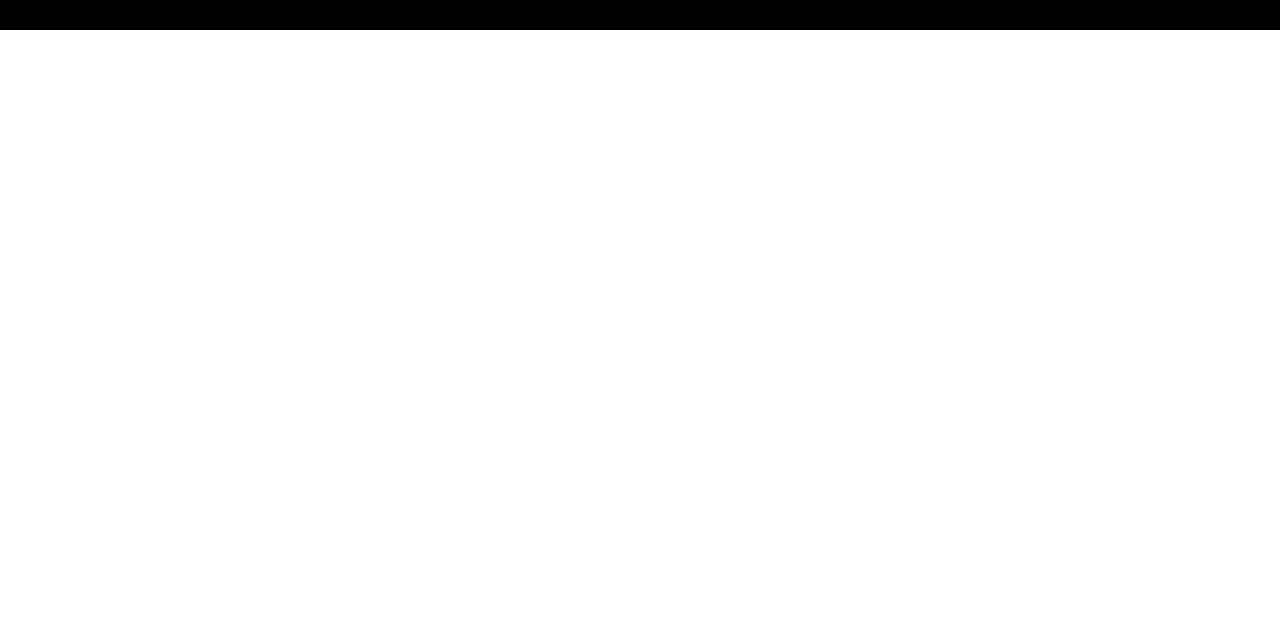
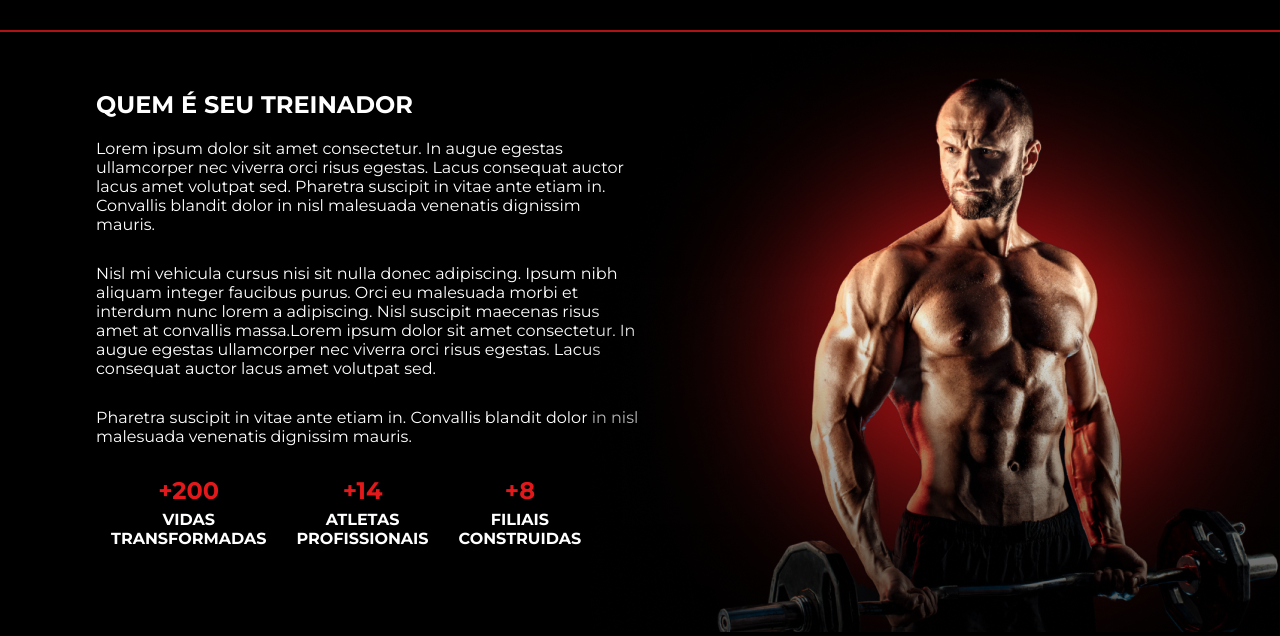
Before and after one commit to Kauasampaio96/web-design-fabrica, a plain HTML site: page index.html in a window 1280 px wide. Shown: the part 2334-2970 px from the top of the page. Before the commit the page ends 2364 px from the top, so only its background shows below. Drawn offline with Linux system fonts and the light colour scheme.

Commit message:
style: inserção section treinamento

```diff
--- a/index.html
+++ b/index.html
@@ -89,6 +89,8 @@
         <div class="box-cards">
 
             <div class="card" id="card1">
+
+                <div class="card-hover"></div>
 
                 <h2>Transformando a alimentação</h2>
 
@@ -183,7 +185,60 @@
 
         </div><!--box dep-->
 
-    </section>
+    </section><!--Section 3 -->
+
+    <!--Section 4-->
+    <section class="sc4-trainer">
+
+        <div class="container">
+
+            <div class="sc4-texts">
+
+                <h1>quem é seu treinador</h1>
+
+                <p>
+                    Lorem ipsum dolor sit amet consectetur. In augue egestas ullamcorper nec viverra orci risus egestas. Lacus consequat auctor lacus amet volutpat sed. Pharetra suscipit in vitae ante etiam in. Convallis blandit dolor in nisl malesuada venenatis dignissim mauris.
+                </p>
+
+                <p>
+                    Nisl mi vehicula cursus nisi sit nulla donec adipiscing. Ipsum nibh aliquam integer faucibus purus. Orci eu malesuada morbi et interdum nunc lorem a adipiscing. Nisl suscipit maecenas risus amet at convallis massa.Lorem ipsum dolor sit amet consectetur. In augue egestas ullamcorper nec viverra orci risus egestas. Lacus consequat auctor lacus amet volutpat sed.
+                </p>
+
+                <p>
+                    Pharetra suscipit in vitae ante etiam in. Convallis blandit dolor in nisl malesuada venenatis dignissim mauris.
+                </p>
+
+
+                <div class="sc4-texts-details">
+
+                    <div class="details-child">
+                        <h1><b>+200</b></h1>
+                        <p>Vidas<br>Transformadas</p>
+                    </div>
+
+                    <div class="details-child">
+                        <h1><b>+14</b></h1>
+                        <p>Atletas<br>Profissionais</p>
+                    </div>
+
+                    <div class="details-child">
+                        <h1><b>+8</b></h1>
+                        <p>Filiais<br>Construidas</p>
+                    </div>
+
+                </div><!--details-->
+
+            </div>
+
+            <div class="sc4-image">
+
+                <img src="assets/hero2.png" alt=""hero2>
+
+            </div>
+
+        </div>
+
+    </section><!--Section 4-->
 
 </body>
 </html>
--- a/sass/style.sass
+++ b/sass/style.sass
@@ -223,6 +223,8 @@ header
       flex-direction: column
       justify-content: flex-end
 
+      position: relative
+
       @include responsive-l
         width: 80%
         height: 550px
@@ -332,3 +334,85 @@ header
         position: absolute
         bottom: 0
         right: 5px
+
+// Section 4
+
+.sc4-trainer
+  @extend %section-format
+  background: $black
+  border-top: 2px solid $secondary-color
+  overflow: hidden
+
+  .container
+    width: 70%
+
+    @include responsive-xl
+      width: 85%
+
+    @include responsive-m
+        width: 100%
+
+
+
+  .sc4-texts
+    display: flex
+    flex-direction: column
+    justify-content: center
+    width: 50%
+
+    @include responsive-l
+      width: 70%
+      text-align: center
+      margin-top: 50px
+
+    &-details
+      display: flex
+
+      @include responsive-l
+        justify-content: center
+
+      @include responsive-sm
+        flex-direction: column
+
+      .details-child
+        margin: 0 15px
+        h1
+          text-align: center
+          margin-bottom: 5px
+
+          b
+            color: $primary-color
+
+        p
+          font-weight: bold
+          text-transform: uppercase
+          text-align: center
+
+    h1
+      margin-bottom: 20px
+      @extend %h1-title-format
+
+      @include responsive-m
+        margin-bottom: 30px
+
+    p
+      font-size: 1rem
+      margin-bottom: 30px
+      @extend %p-format
+
+      @include responsive-m
+        text-align: justify
+        width: 100%
+
+
+
+  .sc4-image
+    width: 50%
+
+    @include responsive-l
+      display: none
+
+    img
+      @include responsive-xl
+        position: relative
+        left: -50px
```
Also changed, not shown: css/style.css, 1 other file.
